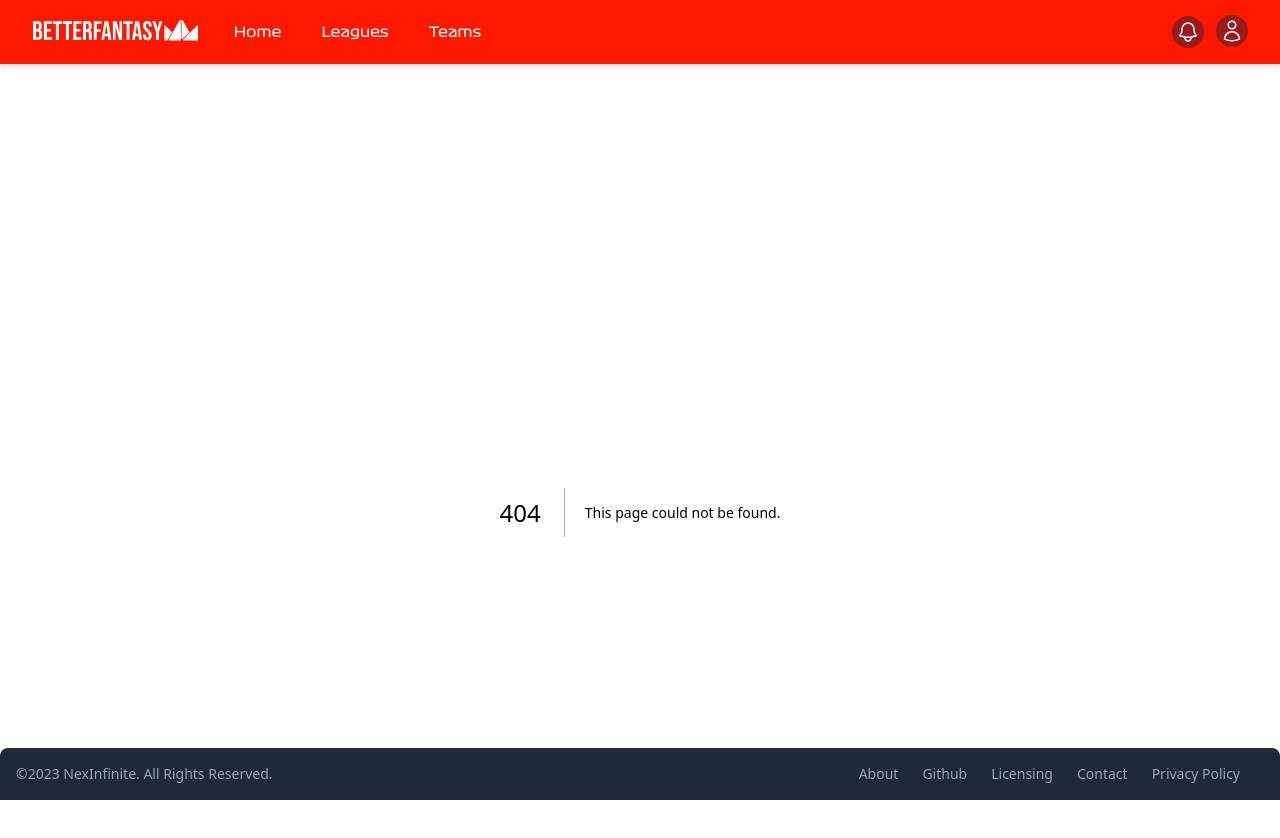
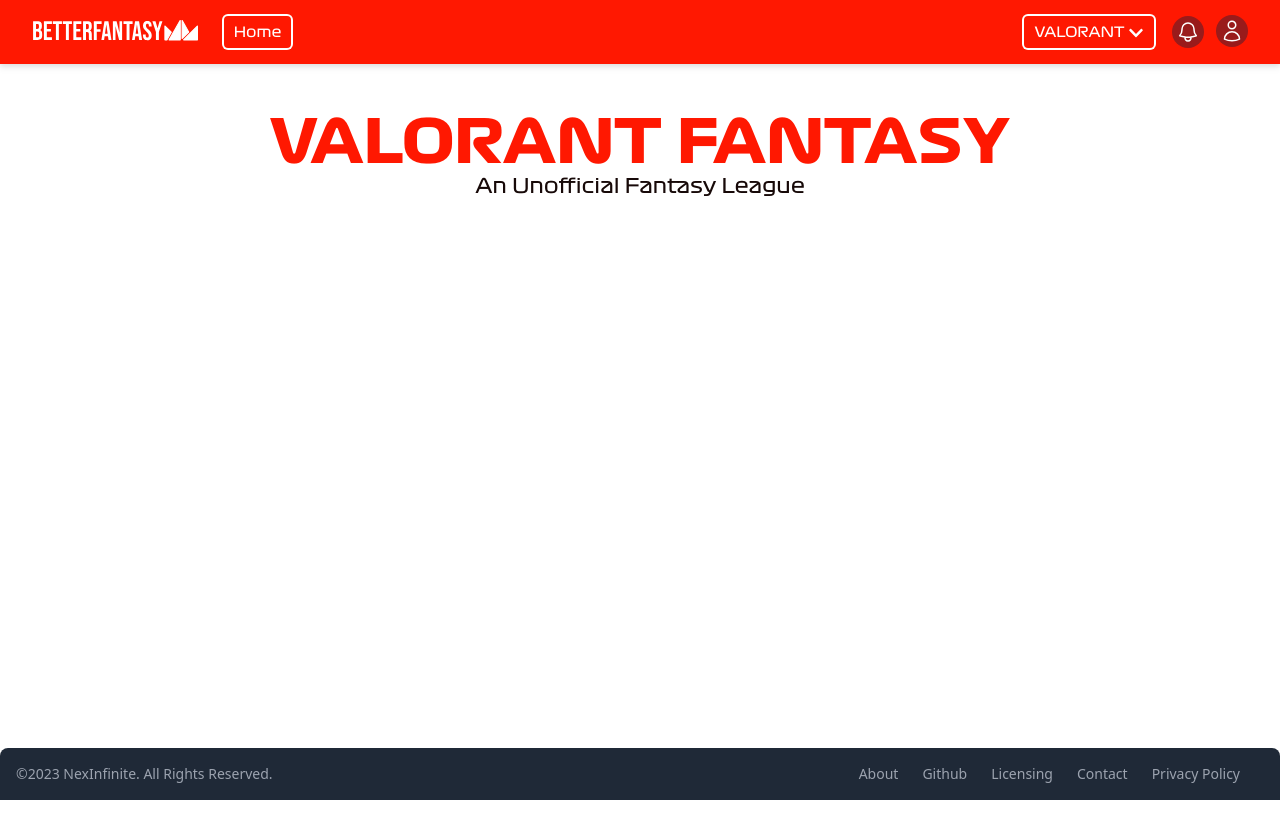
Before and after one commit to NexInfinite/BetterFantasy, a Next.js app in the folder frontend/: page /valorant in a window 1280 px wide. Before the commit this address had no page. Shown: the top 838 px of the page. After the commit the page ends 800 px from the top, so only its background shows below. Built offline with nearby package versions, Linux system fonts and the light colour scheme.

Commit message:
allowed league switching

```diff
--- a/frontend/components/navbar.js
+++ b/frontend/components/navbar.js
@@ -2,16 +2,33 @@
 import { usePathname } from 'next/navigation'
 import { Disclosure, Menu, Transition } from '@headlessui/react'
 import { Bars3Icon, BellIcon, XMarkIcon, UserIcon } from '@heroicons/react/24/outline'
+import { FaChevronDown } from "react-icons/fa";
 import Link from "next/link"
 
-const navigation = [
-  { name: 'Home', href: '/'},
-  { name: 'Leagues', href: '/leagues'},
-  { name: 'Teams', href: '/teams'},
+const navigation = {
+  "": [
+    { name: "Home", href: "/"},
+    { name: "About", href: "/about"}
+  ],
+  "f1": [
+    { name: 'Home', href: '/f1'},
+    { name: 'Leagues', href: '/f1/leagues'},
+    { name: 'Teams', href: '/f1/teams'},
+  ],
+  "valorant": [
+    { name: "Home", href: "/valorant"}
   ]
+}
 
 function classNames(...classes) {
   return classes.filter(Boolean).join(' ')
+}
+
+function getPathRoot() {
+  if (Object.keys(navigation).includes(usePathname().split("/")[1]))
+    return usePathname().split("/")[1]
+  else
+    return ""
 }
 
 export default function NavBar() {
@@ -45,13 +62,13 @@
                   </div>
                   <div className="hidden sm:ml-6 sm:block">
                     <div className="flex space-x-4">
-                      {navigation.map((item) => (
+                      {navigation[getPathRoot()].map((item) => (
                         <Link
                           key={item.name}
                           href={item.href}
                           scroll={false}
                           className={classNames(
-                            usePathname() == item.href ? 'ring-2 ring-inset ring-white text-white' : 'text-white hover:bg-red-800',
+                            usePathname().toLowerCase() == item.href ? 'ring-2 ring-inset ring-white text-white' : 'text-white hover:bg-red-800',
                             'rounded-md px-3 py-2 text-sm font-medium'
                           )}>
                             {item.name}
@@ -60,7 +77,44 @@
                     </div>
                   </div>
                 </div>
+
+                {/* Right hand side */}
                 <div className="absolute inset-y-0 right-0 flex items-center pr-2 sm:static sm:inset-auto sm:ml-6 sm:pr-0">
+                  {/* Leagues */}
+                  <Menu as="div" className="relative m1-3 p-4">
+                    <div>
+                      <Menu.Button className="rounded-md ring-2 ring-inset ring-white text-white px-3 py-2 text-sm font-medium">{getPathRoot() == "" ? "HOME" : getPathRoot().toUpperCase()} <FaChevronDown className="h-4 w-4 inline" /></Menu.Button>
+                    </div>
+                    <Transition
+                      as={Fragment}
+                      enter="transition ease-out duration-100"
+                      enterFrom="transform opacity-0 scale-95"
+                      enterTo="transform opacity-100 scale-100"
+                      leave="transition ease-in duration-75"
+                      leaveFrom="transform opacity-100 scale-100"
+                      leaveTo="transform opacity-0 scale-95"
+                    >
+                      <Menu.Items className="absolute right-0 z-50 mt-2 w-48 origin-top-right rounded-md bg-white py-1 shadow-lg ring-1 ring-black ring-opacity-5 focus:outline-none">
+                        <Menu.Item>
+                          <a href="/" className="block px-4 py-2 text-sm text-gray-700 hover:bg-gray-100">
+                            Home
+                          </a>
+                        </Menu.Item>
+                        <Menu.Item>
+                          <a href="/f1" className="block px-4 py-2 text-sm text-gray-700 hover:bg-gray-100">
+                            F1
+                          </a>
+                        </Menu.Item>
+                        <Menu.Item>
+                          <a href="/valorant" className="block px-4 py-2 text-sm text-gray-700 hover:bg-gray-100">
+                            Valorant
+                          </a>
+                        </Menu.Item>
+                      </Menu.Items>
+                    </Transition>
+                  </Menu>
+
+                  {/* Notifications */}
                   <button
                     type="button"
                     className="relative rounded-full bg-red-800 p-1 text-white hover:text-white focus:outline-none focus:ring-2 focus:ring-white focus:ring-offset-2 focus:ring-offset-red-950"
@@ -88,27 +142,21 @@
                       leaveFrom="transform opacity-100 scale-100"
                       leaveTo="transform opacity-0 scale-95"
                     >
-                      <Menu.Items className="absolute right-0 z-10 mt-2 w-48 origin-top-right rounded-md bg-white py-1 shadow-lg ring-1 ring-black ring-opacity-5 focus:outline-none">
+                      <Menu.Items className="absolute right-0 z-50 mt-2 w-48 origin-top-right rounded-md bg-white py-1 shadow-lg ring-1 ring-black ring-opacity-5 focus:outline-none">
                         <Menu.Item>
-                          {({ active }) => (
-                            <Link href="#" className={classNames(active ? 'bg-gray-100' : '', 'block px-4 py-2 text-sm text-gray-700')}>
+                          <Link href="#" className="block px-4 py-2 text-sm text-gray-700 hover:bg-gray-100">
                             Your Profile
                           </Link>
-                          )}
                         </Menu.Item>
                         <Menu.Item>
-                          {({ active }) => (
-                            <Link href="#" className={classNames(active ? 'bg-gray-100' : '', 'block px-4 py-2 text-sm text-gray-700')}>
+                          <Link href="#" className="block px-4 py-2 text-sm text-gray-700 hover:bg-gray-100">
                             Settings
                           </Link>
-                          )}
                         </Menu.Item>
                         <Menu.Item>
-                          {({ active }) => (
-                            <Link href="#" className={classNames(active ? 'bg-gray-100' : '', 'block px-4 py-2 text-sm text-gray-700')}>
+                          <Link href="#" className="block px-4 py-2 text-sm text-gray-700 hover:bg-gray-100">
                             Sign out
                           </Link>
-                          )}
                         </Menu.Item>
                       </Menu.Items>
                     </Transition>
@@ -119,7 +167,7 @@
 
             <Disclosure.Panel className="sm:hidden">
               <div className="space-y-1 px-2 pb-3 pt-2">
-                {navigation.map((item) => (
+                {navigation["f1"].map((item) => (
                   <Disclosure.Button
                     key={item.name}
                     as="a"
--- a/frontend/package.json
+++ b/frontend/package.json
@@ -22,6 +22,7 @@
     "next-seo": "^6.4.0",
     "react": "^18",
     "react-dom": "^18",
+    "react-icons": "^4.12.0",
     "react-use": "^17.4.2"
   },
   "devDependencies": {
--- /dev/null
+++ b/frontend/pages/valorant/index.js
@@ -0,0 +1,13 @@
+import HoverLink from "@/components/link"
+import Layout from "@/components/layout"
+
+export default function F1Home() {
+  return (
+    <Layout title="Home" description="Better Fantasy Home">
+      <div id="page-heading" className="text-center">
+        <h1 className="text-4xl text-f1-red font-f1-bold sm:text-6xl">VALORANT FANTASY</h1>
+        <h2 className="text-m text-dark-text font-f1-regular sm:text-xl">An Unofficial Fantasy League</h2>
+      </div>
+    </Layout>
+  )
+}
```
Also changed, not shown: frontend/pages/about.js (renamed from frontend/pages/f1/about.js), 2 other files (tests, documents, lock files or other folders). Lines whose indentation alone changed are shown as unchanged.
